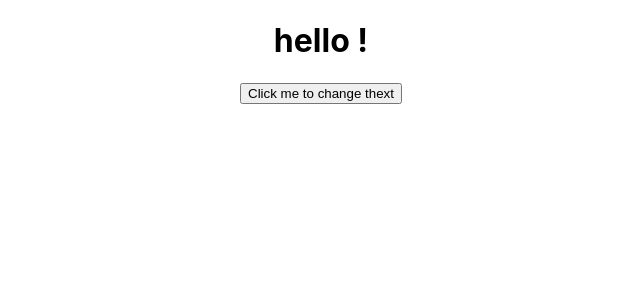
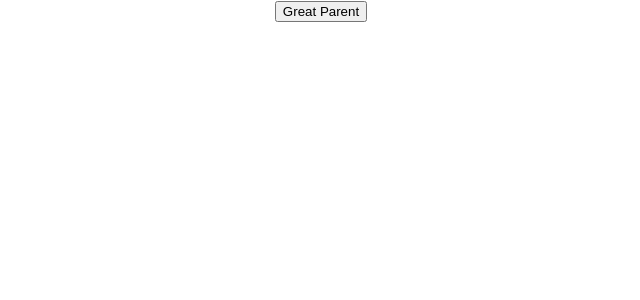
Before and after one commit to Mohamed-Ramadan1/react-codevolution, a React (Create React App) app: page / in a window 1280 px wide. Shown: the top 300 px of the page, without its empty margins (319-959 px from the left). Built offline with nearby package versions, Linux system fonts and the light colour scheme.

Commit message:
Updating tow files

```diff
--- a/src/App.js
+++ b/src/App.js
@@ -9,6 +9,7 @@ import ChangeValue from './Componets/Setstae';
 import FunctionClick from './Componets/FunctionClick';
 import ClassClicked from './Componets/ClassClicked';
 import MassageBinding from './Componets/MassageComponent';
+import ParentComponent from './Componets/ParentComponent';
 
 const App=()=> {
   return (
@@ -24,8 +25,10 @@ const App=()=> {
       <SayHello name="Mohamed" heroName="Wonder Woman"/>
       <Welcome name="Mohamed" heroName="Omare Ebn Elkhtap" />
       <FunctionClick/>
-      <ClassClicked/> */}
-      <MassageBinding/>
+      <ClassClicked/>
+      <MassageBinding/> */}
+
+      <ParentComponent/>
 
 
 
--- /dev/null
+++ b/src/Componets/ChiledCoponent.js
@@ -0,0 +1,13 @@
+import React from "react";
+
+const ChiledComponent = (props) => {
+    return (
+        <div>
+            <button onClick={()=>props.handler("Mohamed")} >Great Parent</button>
+
+        </div>
+
+    );
+}
+
+export default ChiledComponent;
--- /dev/null
+++ b/src/Componets/ParentComponent.js
@@ -0,0 +1,30 @@
+import React, { Component } from "react";
+import ChiledComponent from "./ChiledCoponent";
+
+class ParentComponent extends Component{
+    constructor () {
+        super();
+
+        this.state = {
+            parentName:"Parent",
+        }
+        this.greateParent=this.greateParent.bind(this)
+    }
+
+    greateParent(child) {
+        alert(`Hello ${this.state.parentName} and you have chiled is ${child}`)
+    }
+
+
+    render() {
+        return (
+            <div>
+                <ChiledComponent handler={this.greateParent} />
+            </div>
+
+        );
+    }
+}
+
+
+export default ParentComponent;
```
